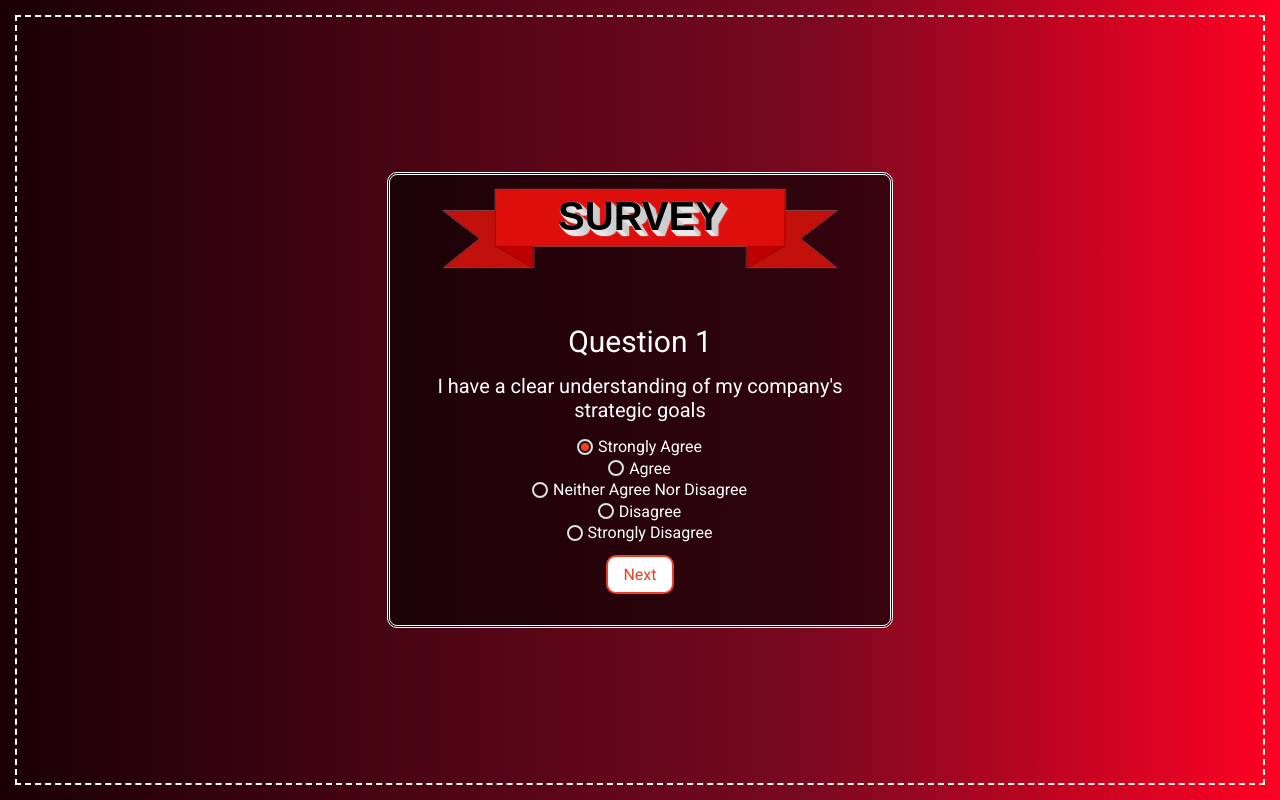
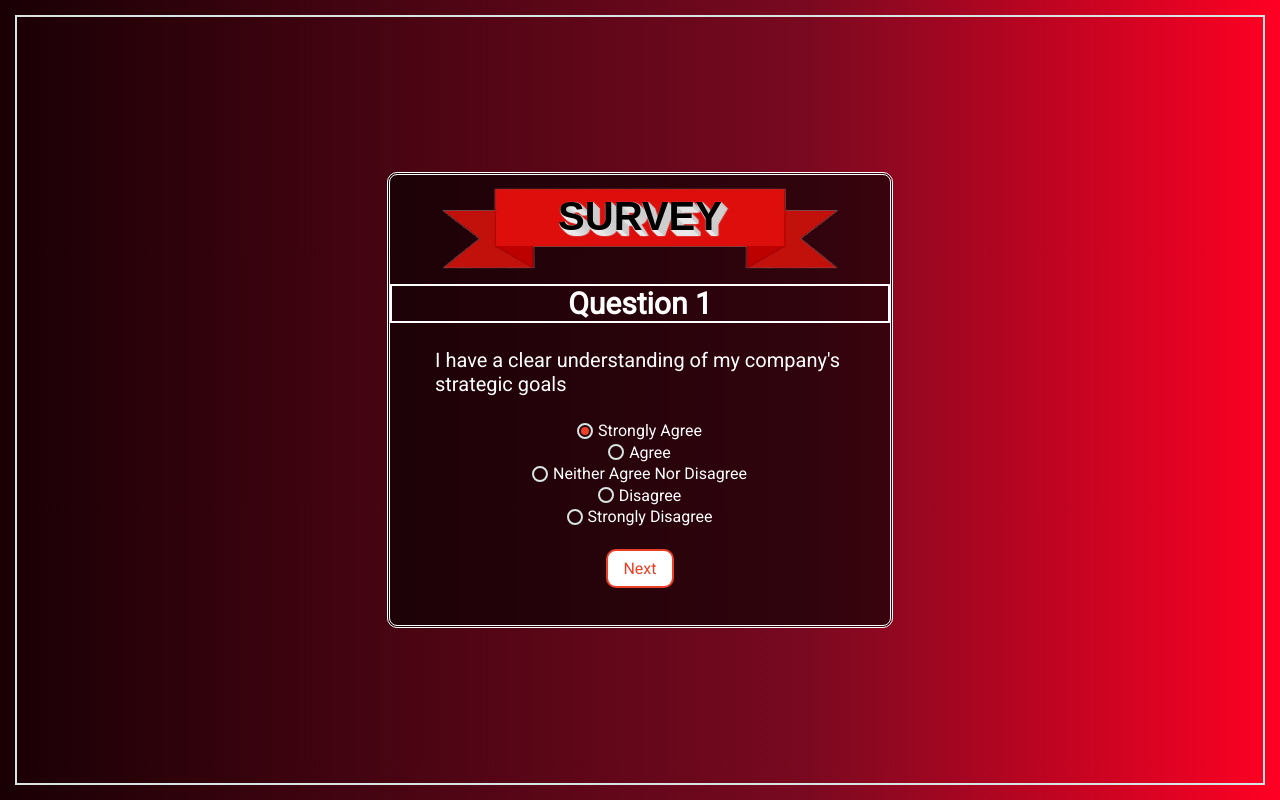
Before and after one commit to narasimha-murthy-h/survey_app_1, a React (Create React App) app: page /survey-questions in a window 1280 px wide. Built offline with nearby package versions, Linux system fonts and the light colour scheme.

Commit message:
DEV1: requested changes

```diff
--- a/src/App.css
+++ b/src/App.css
@@ -4,6 +4,8 @@
       rgba(121, 9, 32, 1) 63%,
       rgba(255, 0, 35, 1) 100%);
   --global--color--White: rgb(255, 255, 255);
+  --global--color--Black: rgb(0, 0, 0);
+  --global--color--BlackFaded: rgba(0, 0, 0, 0.6);
   --global--color--Danger: #eb3f27;
   --global--color--Primary: #4628ff;
   --global--color--Warning: #ffd028;
@@ -14,4 +16,18 @@
   --global-font-size-18: 18px;
   --global-font-size-20: 20px;
   --global--color--Border: 2px solid #d8e4e2;
+  --global--heading-font-40: bold 40px Sans-Serif;
+  --global--text-shadow-Heading: 1px 0px 1px #ccc,
+    0px 1px 1px #eee,
+    2px 1px 1px #ccc,
+    1px 2px 1px #eee,
+    3px 2px 1px #ccc,
+    2px 3px 1px #eee,
+    4px 3px 1px #ccc,
+    3px 4px 1px #eee,
+    5px 4px 1px #ccc,
+    4px 5px 1px #eee,
+    6px 5px 1px #ccc,
+    5px 6px 1px #eee,
+    7px 6px 1px #ccc;
 }
--- a/src/Components/Common/CommonElement.jsx
+++ /dev/null
@@ -1,2 +0,0 @@
-export const regex =
-  /^(([^<>()[\]\.,;:\s@\"]+(\.[^<>()[\]\.,;:\s@\"]+)*)|(\".+\"))@(([^<>()[\]\.,;:\s@\"]+\.)+[^<>()[\]\.,;:\s@\"]{2,})$/i;
--- a/src/Components/Questions/Question.jsx
+++ b/src/Components/Questions/Question.jsx
@@ -4,61 +4,65 @@ import { Radio } from "../RadioButton/Radio";
 import useLocalStorage from "../UseLocalStorage";
 import "./question.css";
 
-export const Question = ({ questionNumber, question }) => {
-  const [options, setOptions] = useState("Strongly Agree");
+export const Question = ({ questionNumber, question, selectedQuestion}) => {
+  const [option, setOption] = useState("Strongly Agree");
   const [answer, setAnswer] = useLocalStorage("Answers", []);
+  const [queCount, setQuecount] = useState(1);
 
   const onClickNext = () => {
-    let option = { options };
-    setAnswer([...answer, option]);
+    let options = { question, option };
+    setAnswer([...answer, options]);
+    selectedQuestion=setQuecount(queCount + 1);
+    console.log(queCount)
   };
+
   return (
     <>
-      <div className="questionNumber">Question {questionNumber}</div>
+      <div className="question__number">Question {questionNumber}</div>
       <div className="question">{question}</div>
-      <div className="inputContainerRadio">
-        <div>
+      <div className="input__container--radioQuestion">
+        <div className="div--radio">
           <Radio
-            onChange={(e) => setOptions(e.target.value)}
+            onChange={(e) => setOption(e.target.value)}
             name="options"
             value="Strongly Agree"
-            checked={options === "Strongly Agree"}
+            checked={option === "Strongly Agree"}
           />
         </div>
-        <div>
+        <div className="div--radio">
           <Radio
-            onChange={(e) => setOptions(e.target.value)}
+            onChange={(e) => setOption(e.target.value)}
             name="options"
             value="Agree"
-            checked={options === "Agree"}
+            checked={option === "Agree"}
           />
         </div>
-        <div>
+        <div className="div--radio">
           <Radio
-            onChange={(e) => setOptions(e.target.value)}
+            onChange={(e) => setOption(e.target.value)}
             name="options"
             value="Neither Agree Nor Disagree"
-            checked={options === "Neither Agree Nor Disagree"}
+            checked={option === "Neither Agree Nor Disagree"}
           />
         </div>
-        <div>
+        <div className="div--radio">
           <Radio
-            onChange={(e) => setOptions(e.target.value)}
+            onChange={(e) => setOption(e.target.value)}
             name="options"
             value="Disagree"
-            checked={options === "Disagree"}
+            checked={option === "Disagree"}
           />
         </div>
-        <div>
+        <div className="div--radio">
           <Radio
-            onChange={(e) => setOptions(e.target.value)}
+            onChange={(e) => setOption(e.target.value)}
             name="options"
             value="Strongly Disagree"
-            checked={options === "Strongly Disagree"}
+            checked={option === "Strongly Disagree"}
           />
         </div>
       </div>
-
+      <div className="btn__container">
         <Button
           onClick={onClickNext}
           type="button"
@@ -67,6 +71,7 @@ export const Question = ({ questionNumber, question }) => {
         >
           Next
         </Button>
+      </div>
     </>
   );
 };
--- a/src/Components/Questions/question.css
+++ b/src/Components/Questions/question.css
@@ -1,23 +1,45 @@
-.questionNumber {
-  color: var(--global--color--White);
-  font-family: var(--global-text-font--Family);
-  font-weight: 400;
-  font-size: 30px;
-}
-
 .question {
   color: var(--global--color--White);
   font-family: var(--global-text-font--Family);
   font-weight: 400;
   font-size: 20px;
-  margin: 15px 15px 15px 15px;
-  justify-content: start;
-  align-items: flex-start;
+  margin: 25px 45px 25px 45px;
+  position: relative;
+  justify-content: center;
+  justify-self: center;
+  text-align: start;
+  align-items: center;
+  bottom: 40px;
 }
 
-.inputContainerRadio {
+.question__number {
   color: var(--global--color--White);
   font-family: var(--global-text-font--Family);
-  font-weight: 400;
-  font-size: 16px;
+  font-weight: bold;
+  font-size: 30px;
+  position: relative;
+  bottom: 40px;
+  border: 2px solid var(--global--color--White);
 }
+
+.input__container--radioQuestion {
+  justify-content: center;
+  align-items: flex-start;
+  position: relative;
+  bottom: 40px;
+  color: var(--global--color--White);
+}
+
+.div--radio {
+  position: relative;
+  justify-content: center;
+  justify-self: center;
+  text-align: start;
+  align-items: center;
+  margin: 0px 45px 0px 45px;
+}
+
+.btn__container {
+  bottom: 30px;
+  position: relative;
+}
--- a/src/Survey/SurveyQuestions.jsx
+++ b/src/Survey/SurveyQuestions.jsx
@@ -6,25 +6,18 @@ import { Question } from "../Components/Questions/Question";
 import { useEffect, useState } from "react";
 
 const SurveyQuestions = () => {
-  const [selectedQuestion, setSelectedQuestion] = useState("question1");
+  const [selectedQuestion, setSelectedQuestion] = useState(1);
+  const [questionNumber, setQuestionNumber] = useState(1);
+  const [question, setQuestion] = useState("I have a clear understanding of my company's strategic goals");
   return (
-    <div className="mainContainer">
-      <div className="box">
-        <div className="surveyContainer">
-          <img
-            src={titleCard}
-            style={{
-              width: 400,
-              height: 100,
-              position: "relative",
-            }}
-          />
-          <div className="heading">Survey</div>
+    <div className="main__container">
+			<div className="box">
+				<div className="survey__container">
+					<img src={titleCard} className="img" />
+					<div className="heading">Survey</div>
           <Question
-            questionNumber={1}
-            question={
-              "I have a clear understanding of my company's strategic goals"
-            }
+            questionNumber={questionNumber}
+            question={question}
           />
         </div>
       </div>
--- a/src/Survey/index.jsx
+++ b/src/Survey/index.jsx
@@ -2,10 +2,10 @@ import "./survey.css";
 import titleCard from "../Assets/redBanner.png";
 import { Button } from "../Components/Buttons/Button";
 import { Radio } from "../Components/RadioButton/Radio";
-import { useEffect, useState } from "react";
+import { useState } from "react";
 import { useNavigate } from "react-router-dom";
 import useLocalStorage from "../Components/UseLocalStorage";
-import { Formik, Form, Field, ErrorMessage, FieldArray } from "formik";
+import { Formik, Form, Field, ErrorMessage} from "formik";
 import * as Yup from "yup";
 
 const Survey = () => {
@@ -14,7 +14,6 @@ const Survey = () => {
 	const [age, setAge] = useState(0);
 	const [email, setEmail] = useState("");
 	const [gender, setGender] = useState("Male");
-  const [submitSuccess, setSubmitSuccess] = useState(false);
 
 	const initialValues = { name, age, email, gender };
 
@@ -33,32 +32,20 @@ const Survey = () => {
 
 	const [surveyData, setSurveyData] = useLocalStorage("Survey_Taken_By", "");
 
-  const showData = () => {
-    console.log("Name: ", name);
-    console.log("Age: ", age);
-    console.log("Gender: ", gender);
-    console.log("Email: ", email);
-  };
-
 	const onReset = () => {
 		setGender("Male");
 	};
 
 	const onSubmit = () => {
-    showData();
-
 		let survey = { name, age, email, gender };
 		setSurveyData(...surveyData, survey);
-    setSubmitSuccess(true);
+		navigate("/survey-questions");
 	};
 
-  if (submitSuccess === true) {
-    navigate("/survey-questions");
-  }
 	return (
-    <div className="mainContainer">
+		<div className="main__container">
 			<div className="box">
-        <div className="surveyContainer">
+				<div className="survey__container">
 					<img src={titleCard} className="img" />
 					<div className="heading">Survey</div>
 
@@ -72,7 +59,7 @@ const Survey = () => {
 								<label className="label">
 									Name :
 									<Field
-                    className="inputContainer"
+										className="input__container"
 										name="name"
 										placeholder="Name"
 									/>
@@ -86,7 +73,7 @@ const Survey = () => {
 								<label className="label">
 									Email :
 									<Field
-                    className="inputContainer"
+										className="input__container"
 										name="email"
 										placeholder="Email"
 									/>
@@ -98,7 +85,7 @@ const Survey = () => {
 
 							<div>
 								<label className="label">Gender :</label>
-                <span className="inputContainerRadio">
+								<span className="input__container--radio">
 									<Radio
 										onChange={(e) => setGender(e.target.value)}
 										name="gender"
@@ -126,7 +113,7 @@ const Survey = () => {
 									Age :
 									<Field
 										type="number"
-                    className="inputContainerAge"
+										className="input__container--age"
 										name="age"
 										placeholder="Age"
 									/>
--- a/src/Survey/survey.css
+++ b/src/Survey/survey.css
@@ -1,4 +1,4 @@
-.mainContainer {
+.main__container {
   text-align: center;
   background: var(--global--color--Background);
   height: 100%;
@@ -13,8 +13,7 @@
 }
 
 .box {
-  border: dashed #fffff0;
-  border-width: 2px;
+  border: var(--global--color--Border);
   position: absolute;
   display: flex;
   justify-content: center;
@@ -25,10 +24,10 @@
   left: 15px;
 }
 
-.surveyContainer {
+.survey__container {
   height: 450px;
   width: 500px;
-  background-color: rgba(0, 0, 0, 0.6);
+  background-color: var(--global--color--BlackFaded);
   align-items: center;
   justify-content: center;
   text-align: center;
@@ -46,12 +45,9 @@
   position: relative;
   bottom: 85px;
   text-align: center;
-  font: bold 40px Sans-Serif;
-  color: #000000;
-  text-shadow: 1px 0px 1px #ccc, 0px 1px 1px #eee, 2px 1px 1px #ccc,
-    1px 2px 1px #eee, 3px 2px 1px #ccc, 2px 3px 1px #eee, 4px 3px 1px #ccc,
-    3px 4px 1px #eee, 5px 4px 1px #ccc, 4px 5px 1px #eee, 6px 5px 1px #ccc,
-    5px 6px 1px #eee, 7px 6px 1px #ccc;
+  font: var(--global--heading-font-40);
+  color: var(--global--color--Black);
+  text-shadow: var(--global--text-shadow-Heading);
   text-transform: uppercase;
 }
 
@@ -62,7 +58,7 @@
   font-size: var(--global-font-size-20);
 }
 
-.inputContainer {
+.input__container {
   height: 25px;
   width: 200px;
   border-radius: 5px;
@@ -70,7 +66,7 @@
   border: 2px solid var(--global--color--Danger);
 }
 
-.inputContainerAge {
+.input__container--age {
   height: 25px;
   width: 100px;
   border-radius: 5px;
@@ -78,7 +74,7 @@
   border: 2px solid var(--global--color--Danger);
 }
 
-.inputContainerRadio {
+.input__container--radio {
   color: var(--global--color--White);
   font-family: var(--global-text-font--Family);
   font-weight: 400;
@@ -92,22 +88,6 @@
   font-size: 12px;
 }
 
-.sampleStoredData {
-  height: 150px;
-  width: 500px;
-  background-color: var(--global--color--White, 0.6);
-  align-items: center;
-  justify-content: center;
-  text-align: center;
-  position: relative;
-  margin-left: auto;
-  margin-right: auto;
-  border-radius: 10px;
-  border-style: double;
-  border-color: var(--global--color--White, 0.6);
-  font-family: var(--global-text-font--Family);
-}
-
 .img {
   width: 400px;
   height: 100px;
```
Lines whose indentation alone changed are shown as unchanged.
